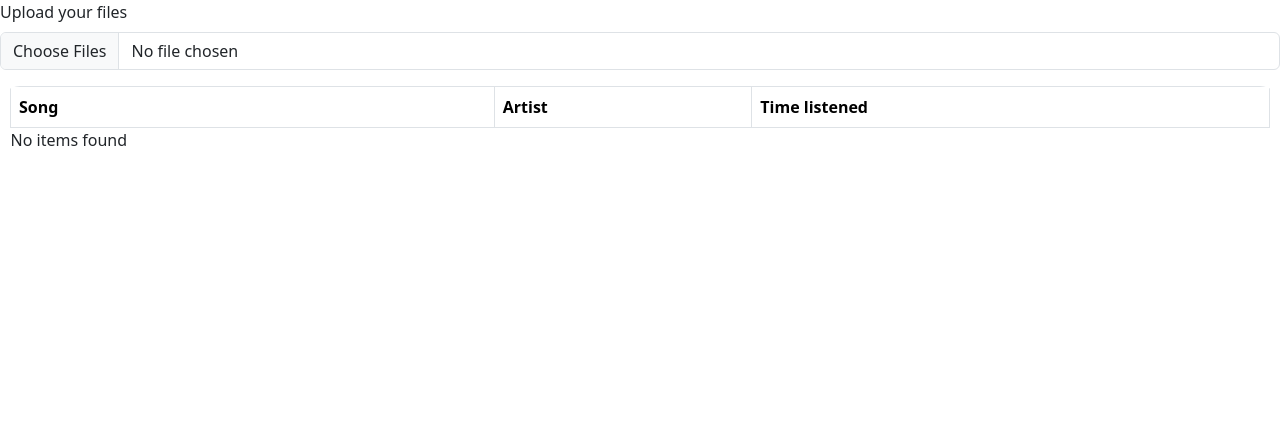
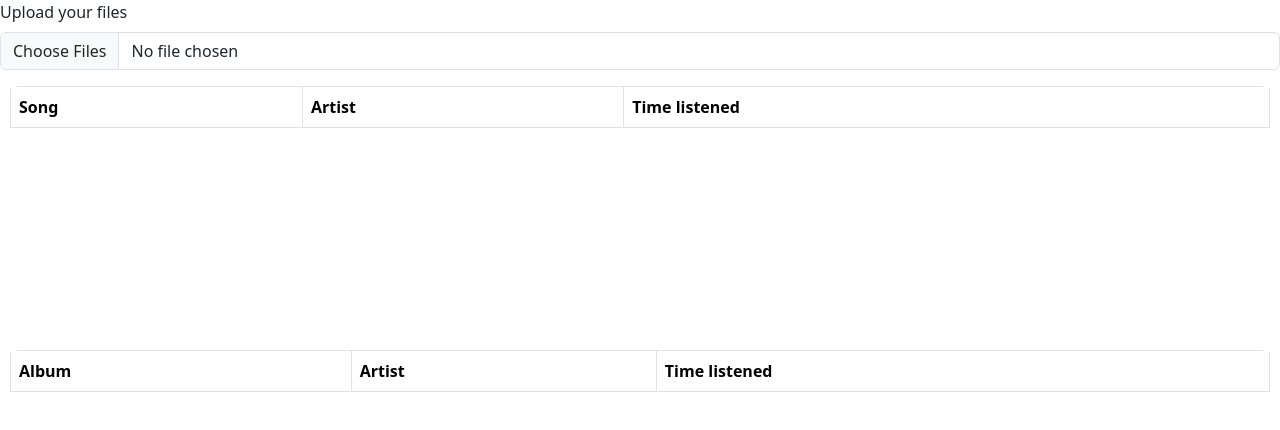
Before and after one commit to JoshuaRaybould/music-tracker-web, a React (Vite) app: page / in a window 1280 px wide. Shown: the top 430 px of the page. Built offline with nearby package versions, Linux system fonts and the light colour scheme.

Commit message:
Update BorderedTable
Now takes first column's name as argument

```diff
--- a/src/App.tsx
+++ b/src/App.tsx
@@ -2,6 +2,7 @@ import { useState } from "react";
 import FileInput from "./components/FileInput";
 import { Song } from "./types";
 import BorderedTable from "./components/BorderedTable";
+import songsToAlbums from "./albumLogic";
 
 function App() {
    const [songs, setSongs] = useState<Song[]>([]);
@@ -15,7 +16,11 @@ function App() {
    return (
       <div>
          <FileInput addSongs={addSongs} />
-         <BorderedTable items={songs}></BorderedTable>
+         <BorderedTable items={songs} firstColTitle={"Song"}></BorderedTable>
+         <BorderedTable
+            items={songsToAlbums(songs)}
+            firstColTitle={"Album"}
+         ></BorderedTable>
       </div>
    );
 }
--- a/src/components/BorderedTable.tsx
+++ b/src/components/BorderedTable.tsx
@@ -1,11 +1,12 @@
-import { Song } from "../types";
+import { Album, Song } from "../types";
 import "../App.css";
 
 interface Props {
-   items: Song[];
+   firstColTitle: string;
+   items: Song[] | Album[];
 }
 
-function BorderedTable({ items }: Props) {
+function BorderedTable({ items, firstColTitle }: Props) {
    /* handles click event
    const handleClick = (event: React.MouseEvent<HTMLElement>) =>
       console.log(event.clientX);*/
@@ -15,20 +16,19 @@ function BorderedTable({ items }: Props) {
          <table className="table table-bordered">
             <thead>
                <tr>
-                  <th scope="col">Song</th>
+                  <th scope="col">{firstColTitle}</th>
                   <th scope="col">Artist</th>
                   <th scope="col">Time listened</th>
                </tr>
             </thead>
             <tbody>
                {items.map((item) => (
-                  <tr>
+                  <tr key={item.name + " " + item.artist}>
                      <td>{item.name}</td>
                      <td>{item.artist}</td>
                      <td>{formatTimeListened(item.timeListened)}</td>
                   </tr>
                ))}
-               {items.length === 0 && <p>No items found</p>}
             </tbody>
          </table>
       </div>
```
